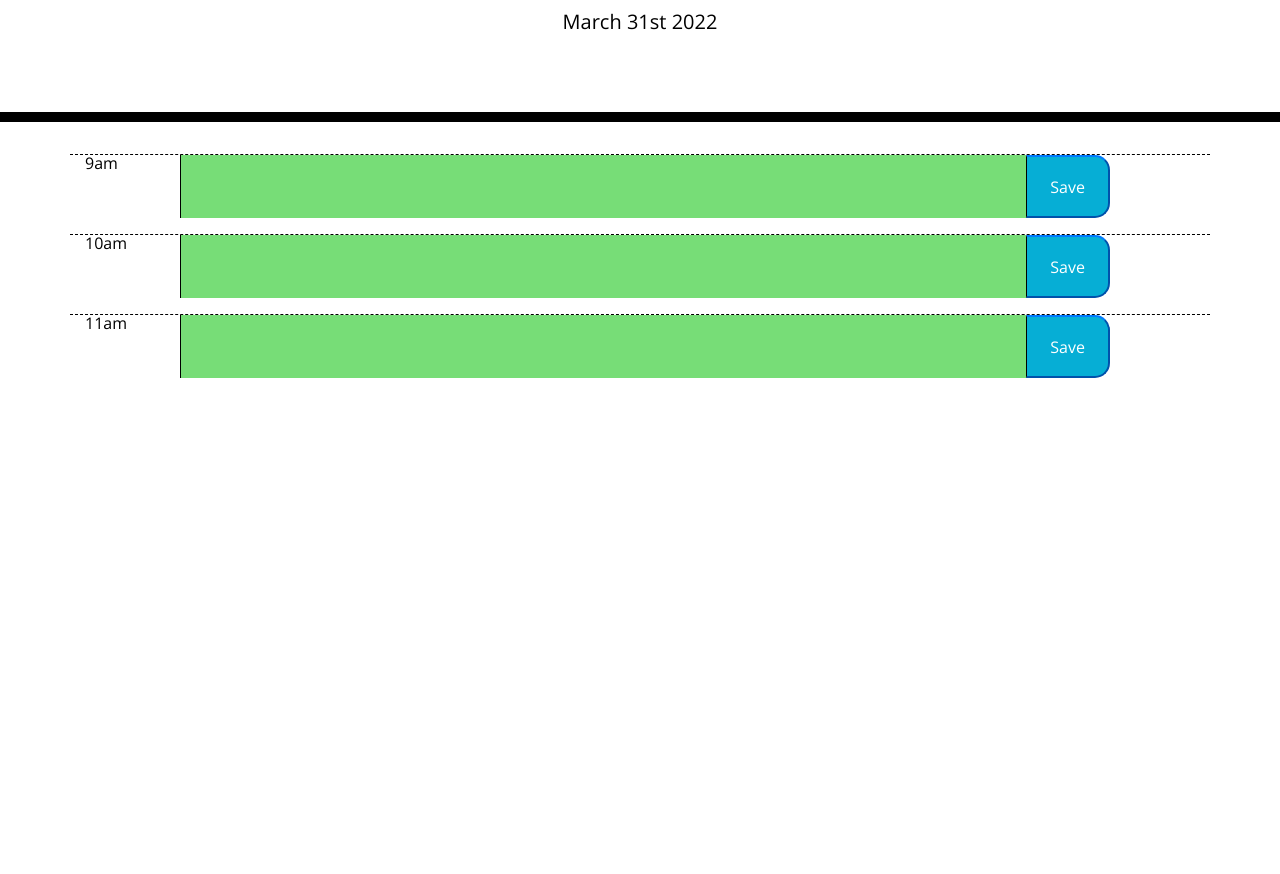
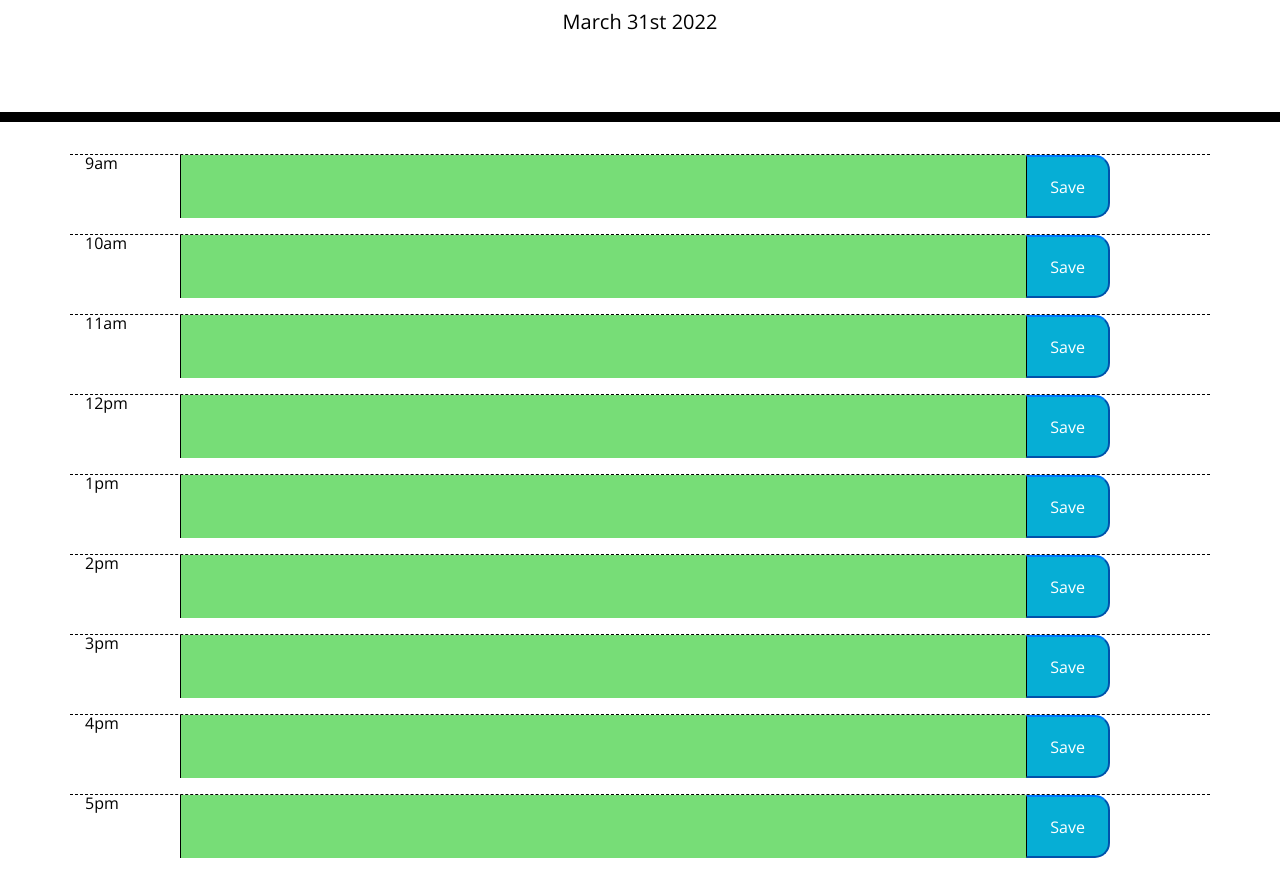
Before and after one commit to jadehuynh/calender-planner, a plain HTML site: page index.html in a window 1280 px wide. Shown: the part 182-1056 px from the top of the page. Before the commit the page ends 800 px from the top, so only its background shows below. Drawn offline with nearby package versions, Linux system fonts and the light colour scheme.

Commit message:
added input containers and prganized the html

```diff
--- a/index.html
+++ b/index.html
@@ -49,7 +49,49 @@
             <textarea name="" id="" class="description col-10"></textarea>
               <button class="saveBtn btn-primary col-1" id="save11">Save</button>
           </div>
-
+    </div>
+    <div class="hour row" id="19">
+        <p class="input-container input-group col-1">12pm</p>
+          <div class="input-group form-group col-11">
+            <textarea name="" id="" class="description col-10"></textarea>
+              <button class="saveBtn btn-primary col-1" id="save12">Save</button>
+          </div>
+    </div>
+    <div class="hour row" id="20">
+        <p class="input-container input-group col-1">1pm</p>
+          <div class="input-group form-group col-11">
+            <textarea name="" id="" class="description col-10"></textarea>
+              <button class="saveBtn btn-primary col-1" id="save1">Save</button>
+          </div>
+    </div>
+    <div class="hour row" id="2">
+        <p class="input-container input-group col-1">2pm</p>
+          <div class="input-group form-group col-11">
+            <textarea name="" id="" class="description col-10"></textarea>
+          <button class="saveBtn btn-primary col-1" id="save2">Save</button>
+          </div>
+    </div>
+    <div class="hour row" id="3">
+        <p class="input-container input-group col-1">3pm</p>
+          <div class="input-group form-group col-11">
+            <textarea name="" id="" class="description col-10"></textarea>
+          <button class="saveBtn btn-primary col-1" id="save3">Save</button>
+          </div>
+    </div>
+    <div class="hour row" id="4">
+        <p class="input-container input-group col-1">4pm</p>
+          <div class="input-group form-group col-11">
+            <textarea name="" id="" class="description col-10"></textarea>
+          <button class="saveBtn btn-primary col-1" id="save4">Save</button>
+          </div>
+    </div>
+    <div class="hour row" id="5">
+      <p class="input-container input-group col-1">5pm</p>
+        <div class="input-group form-group col-11">
+          <textarea name="" id="" class="description col-10"></textarea>
+            <button class="saveBtn btn-primary col-1" id="save5">Save</button>
+        </div>
+    </div>
      <!-- Timeblocks go here -->
     </div>
 
```
